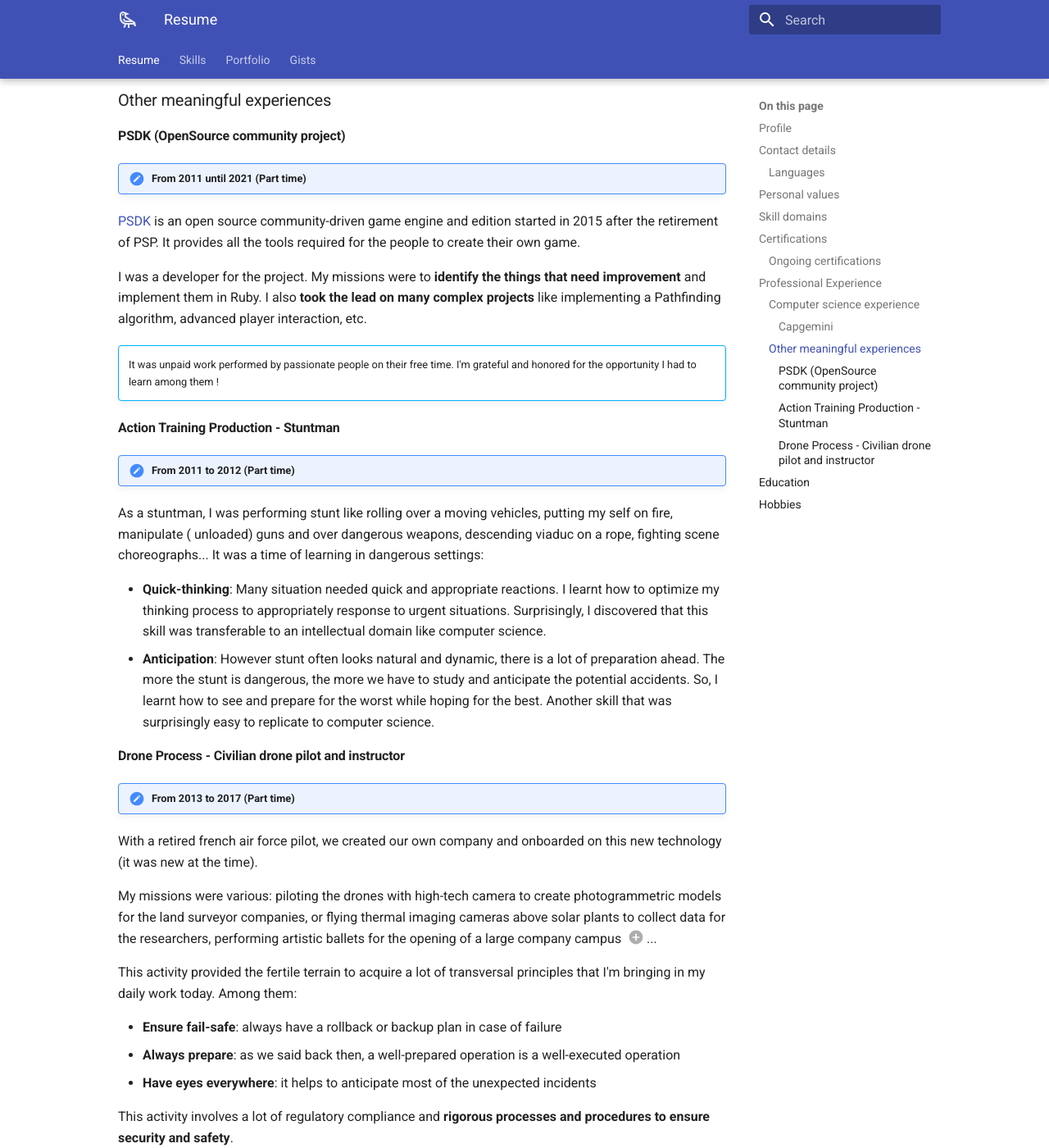
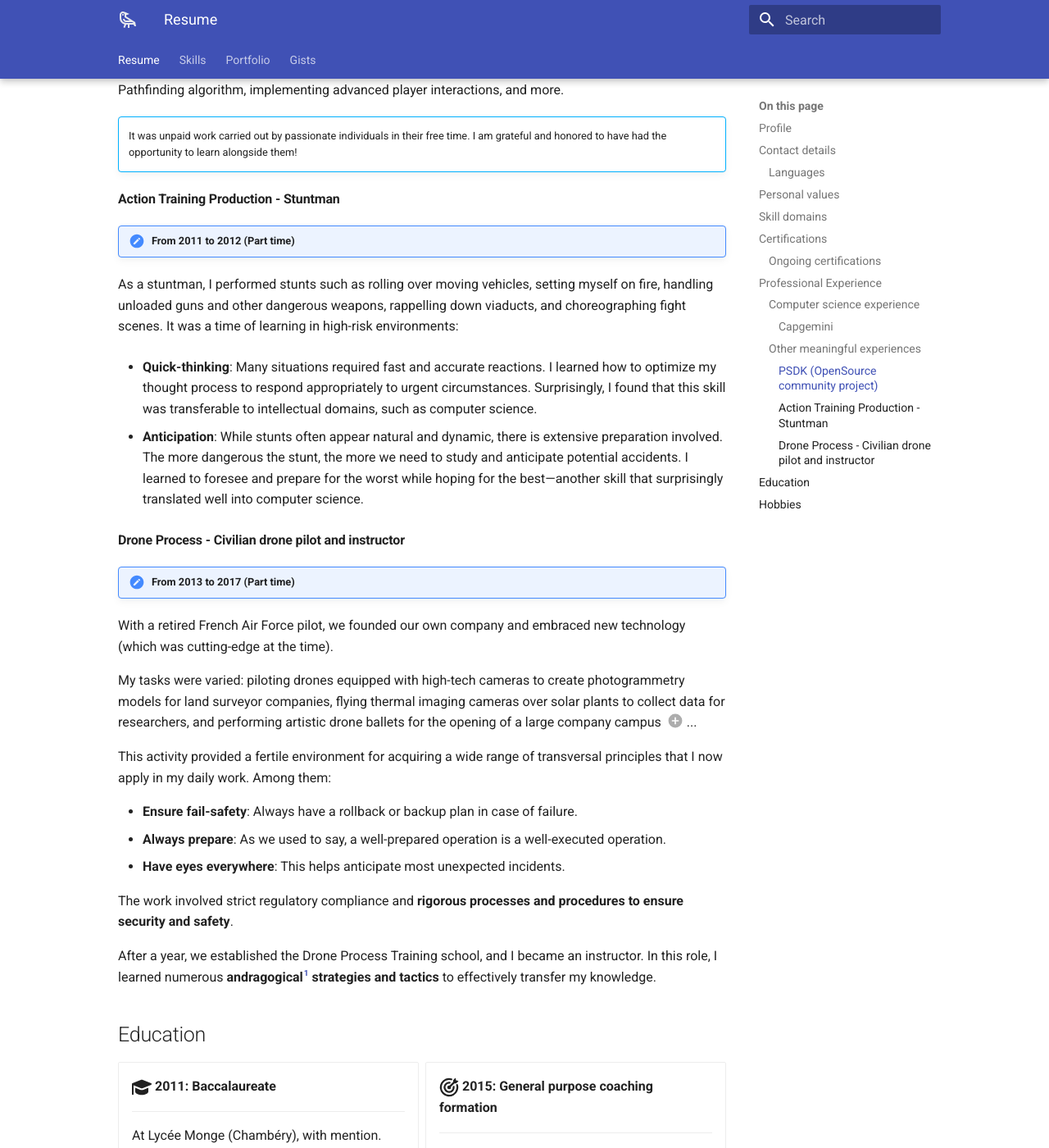
Before and after one commit to robinlioret/cv-en, an MkDocs documentation site: the page built from docs/index.md, in a window 1280 px wide and 1400 px high, scrolled down 4207 px. Shown: the whole window at 82% size. Built offline with MkDocs 1.6.1 and Material for MkDocs 9.7.7, drawn with Linux system fonts in a browser that asks for light colours; emoji names are drawn with the system emoji font; some of the changed text lies outside the part shown.

Commit message:
feat: resume: fix orthograph and improve sentences

```diff
--- a/docs/index.md
+++ b/docs/index.md
@@ -11,16 +11,10 @@
 <figure markdown="span">
 ![profile.jpg](_assets/images/profile.jpg){height=300px, style="height:300px; width:300px; object-fit:cover;object-position:10% 0; border-radius:50%;"}
 </figure>
-
-I'm a passionate DevOps engineer always looking for new ways to improve our productivity. I use strategic learning
-to optimize my progression.
-
+Results-driven **DevOps Engineer** with extensive experience in **automating workflows**, optimizing infrastructure, and
+implementing continuous integration/continuous deployment (CI/CD) **pipelines** using Kubernetes, AWS, and Linux to enhance
+system **performance** and **reliability**.
 </div>
-[//]: # (@formatter:off)
-/// admonition |  I'm looking for a company where I will stay for a long time working for its wealthiness.
-    type: tip
-///
-[//]: # (@formatter:on)
 
 ## Contact details
 
@@ -53,53 +47,43 @@
 
     ---
 
-    Computer science is vast, an almost infinite ways to combine things. Learning is one, if not the most,
-    important habit to have in this industry.
-
-    I like to **learn something new everyday** through reading, videos, blogposts
-    or talking to a coworker.
+    Computer science is vast and offers nearly infinite ways to combine concepts. I believe that consistent learning is
+    key to improving every day.
 
 
 - :material-share-variant:{ .lg .middle } __Share__
 
     ---
 
-    A continuum of my learning process. As a former insructor, I always liked sharing my knowledge, **seeing other people
-    skills up grant me satisfaction**. Altough, sharing knowledge between coworkers is the best way
-    I aim to efficiently improve the team's efficiency and reduce the overwhelming daily workload.
+    Sharing knowledge with coworkers is a fulfilling way to grow as an individual, a team member, and an engineer.
 
-- :material-clock-fast:{ .lg .middle } __Take the time to be fast__
+- :material-clock-fast:{ .lg .middle } __Take the time to do fast__
 
     ---
 
-    Everyone knows than speed isn't precipitation. Although, it's often hard to observe this principle on the daily work.
-    It's something important to me, especially since I realized than taking the time to do things the right way is more effective
-    than running around in circle and multiply iterations.
-
+    Taking the time to build complete solutions is often more effective in the long term than relying on temporary
+    implementations or cutting corners to save time.
 
 - :fontawesome-solid-sun:{ .lg .middle } __Keep things light__
 
     ---
 
-    While working in the aeronautics, I learnt how to take things seriously while keeping the burden as light as possible.
-
-    Counter-intuitively, this helps a lot when a critical situation happens: the brain works better in a lighter mood.
+    The brain is more effective in a lighter mood. I learned this in aeronautics, and it serves me well even in the most
+    critical situations.
 
 
 - :material-scale-balance:{ .lg .middle } __Team Work__
 
     ---
 
-    Our line of work is often huge with many moving parts. One person can certainly not manage it all by themselves.
-
-    Working with a team spirit is essential in our industry, it prevents a lot of unpleasant scenarios...
+    The computer science industry has many moving parts, and if one cannot manage all aspects by themselves, they
+    should rely on their teammates.
 
 - :material-scale-balance:{ .lg .middle } __Communicate genuinely in goodwill__
 
     ---
 
-    I like to express my thankfulness as well as my concerns in a direct yet respectful way. However, if one may found my
-    communication style too "direct", it's always made in goodwill with our shared interests in mind.
+    With a spirit of goodwill, I strive to express my gratitude and concerns in a direct yet respectful manner.
 
 </div>
 [//]: # (@formatter:on)
@@ -177,21 +161,22 @@
 ///
 [//]: # (@formatter:on)
 
-I first served as an Infrastructure Analyst where I progressed on **Linux, networking, automation and cloud infrastructure**
-on AWS. Then, I switched to a **DevOps engineer** role on **Kubernetes**. I'm primarily in charge of:
+I first served as an Infrastructure Analyst, where I gained experience in Linux, networking, automation, and cloud
+infrastructure on AWS. Then, I transitioned to a DevOps engineer role focused on Kubernetes. I am primarily responsible
+for:
 
-- Stability and evolution
-- Security and permissions
-- Leading projects to [consolidate the pillars](gists/pillars.md)
+* Stability and evolution
+* Security and permissions
+* Leading projects to [consolidate key pillars](gists/pillars.md)
 
-My missions are diverse and rich, they go from the basic tasks of daily maintenance like managing storage, network
-traffic, or users to more advanced and complex ones like:
+My tasks are diverse and enriching, ranging from basic daily maintenance tasks, such as managing storage, network
+traffic, or users, to more advanced and complex ones, including:
 
-- Kubernetes administration
-- Advanced AWS configurations: permissions, security, performance, etc
-- Supply chain management (**CI/CD** pipelines, **Git** repositories, **GitOps** implementation)
-- **Documentation** automatic generation
-- And many more...
+* Kubernetes administration
+* Advanced AWS configurations: permissions, security, performance, etc.
+* Supply chain management (**CI/CD pipelines**, Git repositories, **GitOps** implementation)
+* Automated **documentation** generation
+* And many more...
 
 [Take a look at my portfolio](./portfolio/index.md){ .md-button }
 
@@ -205,18 +190,18 @@
 ///
 [//]: # (@formatter:on)
 
-[PSDK](https://pokemonworkshop.com/fr/sdk) is an open source community-driven game engine and edition started in 2015
-after the retirement of PSP. It provides all the tools required for the people to create their own game.
+[PSDK](https://pokemonworkshop.com/fr/sdk) is an open-source, community-driven game engine and editor that was launched
+in 2015 following the retirement of PSP. It provides all the necessary tools for individuals to create their own games.
 
-I was a developer for the project. My missions were to **identify the things that need improvement** and implement them
-in Ruby. I also **took the lead on many complex projects** like implementing a Pathfinding algorithm, advanced player
-interaction, etc.
+I worked as a developer for the project. My responsibilities included **identifying areas for improvement** and
+implementing changes in Ruby. I also **led several complex projects**, such as developing a Pathfinding algorithm,
+implementing advanced player interactions, and more.
 
 [//]: # (@formatter:off)
 /// admonition |
     type: abstract
-It was unpaid work performed by passionate people on their free time. I'm grateful and honored for the opportunity
-I had to learn among them !
+It was unpaid work carried out by passionate individuals in their free time. I am grateful and honored to have had the
+opportunity to learn alongside them!
 ///
 [//]: # (@formatter:on)
 
@@ -228,18 +213,17 @@
 ///
 [//]: # (@formatter:on)
 
-As a stuntman, I was performing stunt like rolling over a moving vehicles, putting my self on fire, manipulate (
-unloaded) guns and over dangerous weapons, descending viaduc on a rope, fighting scene choreographs... It was a time of
-learning in dangerous settings:
+As a stuntman, I performed stunts such as rolling over moving vehicles, setting myself on fire, handling unloaded guns
+and other dangerous weapons, rappelling down viaducts, and choreographing fight scenes. It was a time of learning in
+high-risk environments:
 
-- **Quick-thinking**: Many situation needed quick and appropriate reactions. I learnt how to optimize my thinking
-  process
-  to appropriately response to urgent situations. Surprisingly, I discovered that this skill was transferable to an
-  intellectual domain like computer science.
-- **Anticipation**: However stunt often looks natural and dynamic, there is a lot of preparation ahead. The more the
-  stunt is dangerous, the more we have to study and anticipate the potential accidents. So, I learnt how to see and
-  prepare for the worst while hoping for the best. Another skill that was surprisingly easy to replicate to computer
-  science.
+- **Quick-thinking**: Many situations required fast and accurate reactions. I learned how to optimize my thought process
+  to respond appropriately to urgent circumstances. Surprisingly, I found that this skill was transferable to
+  intellectual domains, such as computer science.
+
+- **Anticipation**: While stunts often appear natural and dynamic, there is extensive preparation involved. The more
+  dangerous the stunt, the more we need to study and anticipate potential accidents. I learned to foresee and prepare
+  for the worst while hoping for the best—another skill that surprisingly translated well into computer science.
 
 #### Drone Process - Civilian drone pilot and instructor
 
@@ -249,32 +233,29 @@
 ///
 [//]: # (@formatter:on)
 
-With a retired french air force pilot, we created our own company and onboarded on this new technology (it was new at
+With a retired French Air Force pilot, we founded our own company and embraced new technology (which was cutting-edge at
 the time).
 
-My missions were various: piloting the drones with high-tech camera to create photogrammetric models for the land
-surveyor companies, or flying thermal imaging cameras above solar plants to collect data for the researchers, performing
-artistic ballets for the opening of a large company campus (1)...
+My tasks were varied: piloting drones equipped with high-tech cameras to create photogrammetry models for land surveyor
+companies, flying thermal imaging cameras over solar plants to collect data for researchers, and performing artistic
+drone ballets for the opening of a large company campus (1)...
 { .annotate }
 
-1. This was done with a pilot, before the ballets was made of hundreds of programmed drone.
+1. This was done with a pilot, before the ballets were made of hundreds of programmed drones.
 
-This activity provided the fertile terrain to acquire a lot of transversal principles that I'm bringing in my daily work
-today.
-Among them:
+This activity provided a fertile environment for acquiring a wide range of transversal principles that I now apply in my
+daily work. Among them:
 
-- **Ensure fail-safe**: always have a rollback or backup plan in case of failure
-- **Always prepare**: as we said back then, a well-prepared operation is a well-executed operation
-- **Have eyes everywhere**: it helps to anticipate most of the unexpected incidents
+- **Ensure fail-safety**: Always have a rollback or backup plan in case of failure.
+- **Always prepare**: As we used to say, a well-prepared operation is a well-executed operation.
+- **Have eyes everywhere**: This helps anticipate most unexpected incidents.
 
-This activity involves a lot of regulatory compliance and **rigorous processes and procedures to ensure security and
-safety**.
+The work involved strict regulatory compliance and **rigorous processes and procedures to ensure security and safety**.
 
-After a year, we created the Drone Process Training school and I became an instructor. Then, I learnt numerous
-**andragogical(1) strategies and tactics** to transfer my knowledge.
-{ .annotate }
+After a year, we established the Drone Process Training school, and I became an instructor. In this role, I learned
+numerous **andragogical[^1] strategies and tactics** to effectively transfer my knowledge.
 
-1. Pedagogy, but for the adult.
+[^1]: Pedagogy, but specifically for adults.
 
 ## Education
 
```
Also changed, not shown: other parts of docs/index.md (+1 -1 lines).
